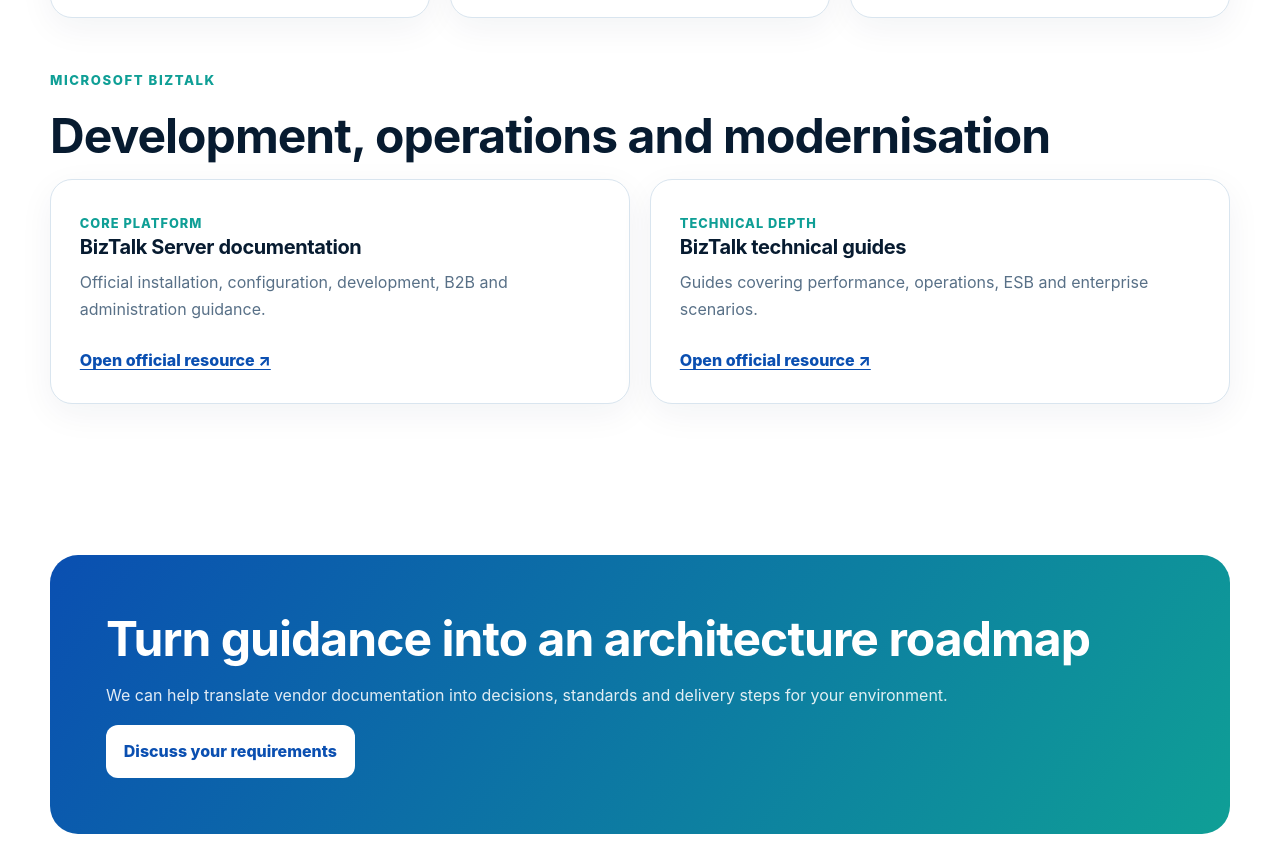
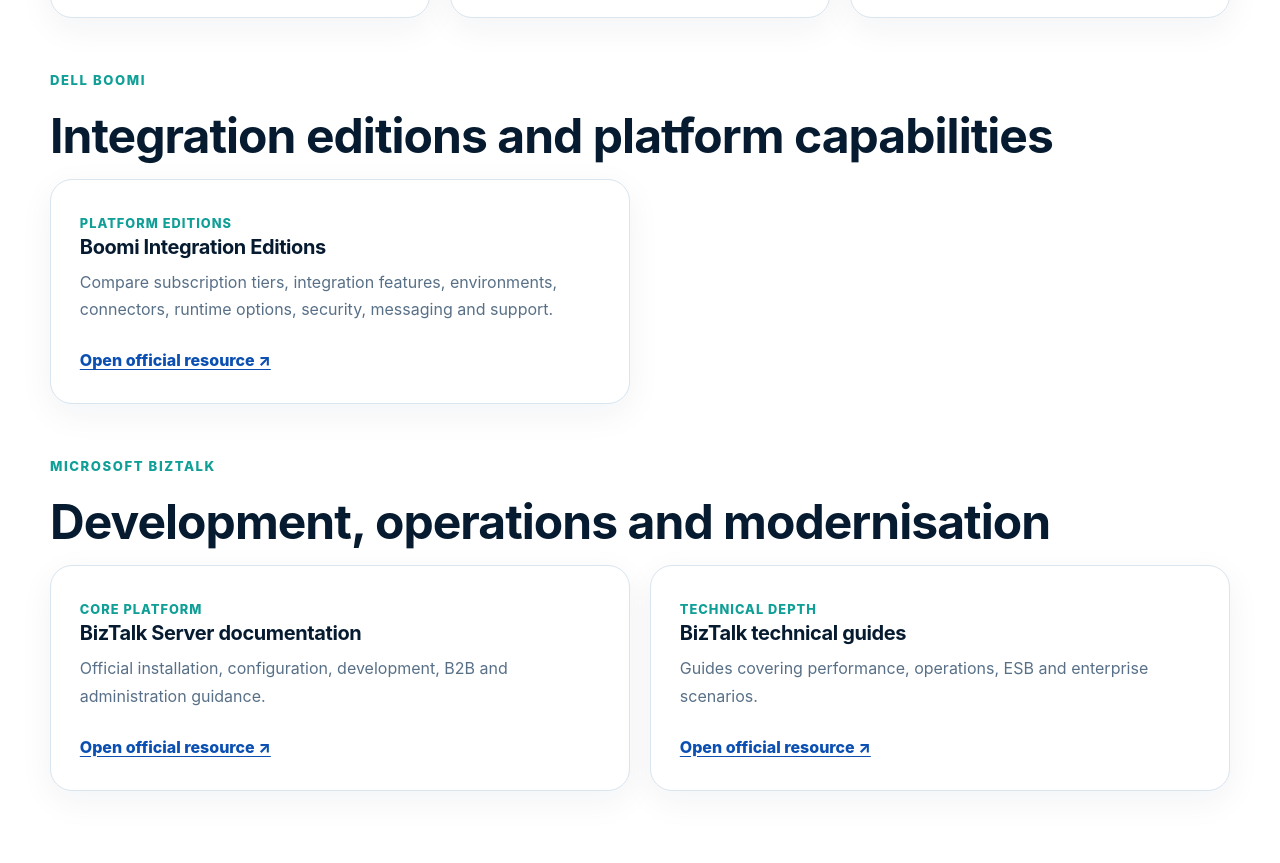
Before and after one commit to basharatustad/sofit-solution, a plain HTML site: page resources.html in a window 1280 px wide. Shown: the part 2423-3286 px from the top of the page. Drawn offline with Linux system fonts and the light colour scheme.

Commit message:
Add official Boomi integration resource

```diff
--- a/resources.html
+++ b/resources.html
@@ -6,7 +6,7 @@
     <title>Cloud &amp; Integration Resources | SOF IT Solution</title>
     <meta
       name="description"
-      content="Curated official architecture and integration resources for Azure, AWS, Google Cloud, MuleSoft and Microsoft BizTalk Server."
+      content="Curated official architecture and integration resources for Azure, AWS, Google Cloud, MuleSoft, Dell Boomi and Microsoft BizTalk Server."
     />
     <link rel="stylesheet" href="assets/style.css" />
   </head>
@@ -237,6 +237,30 @@
             </div>
           </section>
 
+          <section class="resource-section" aria-labelledby="boomi-resources">
+            <span class="eyebrow">Dell Boomi</span>
+            <h2 id="boomi-resources">
+              Integration editions and platform capabilities
+            </h2>
+            <div class="grid two">
+              <article class="card resource-card">
+                <span class="resource-kicker">Platform editions</span>
+                <h3>Boomi Integration Editions</h3>
+                <p>
+                  Compare subscription tiers, integration features,
+                  environments, connectors, runtime options, security,
+                  messaging and support.
+                </p>
+                <a
+                  href="https://help.boomi.com/docs/Atomsphere/Integration/Getting%20started/c-atm-AtomSphere_Editions_bde0b272-5d32-46ec-82ea-6f9ffe98bd63"
+                  target="_blank"
+                  rel="noopener"
+                  >Open official resource ↗</a
+                >
+              </article>
+            </div>
+          </section>
+
           <section class="resource-section" aria-labelledby="biztalk-resources">
             <span class="eyebrow">Microsoft BizTalk</span>
             <h2 id="biztalk-resources">
```
